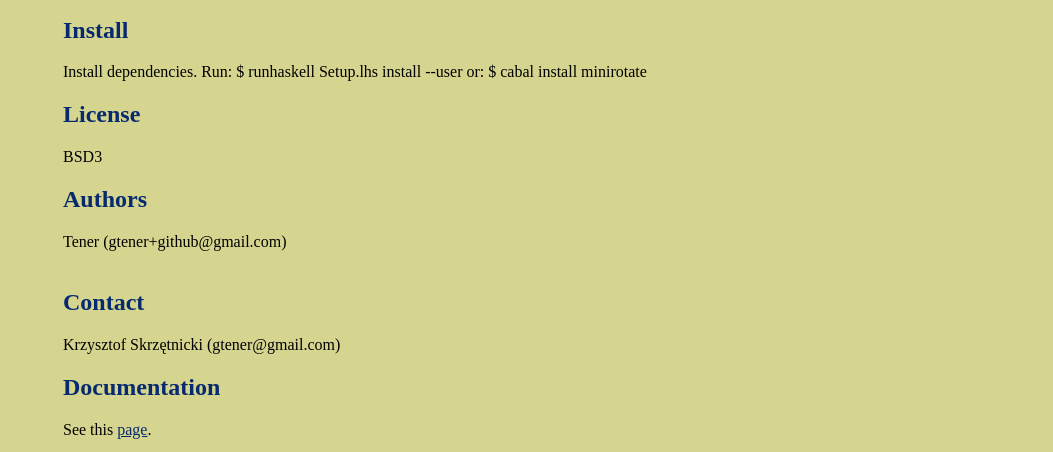
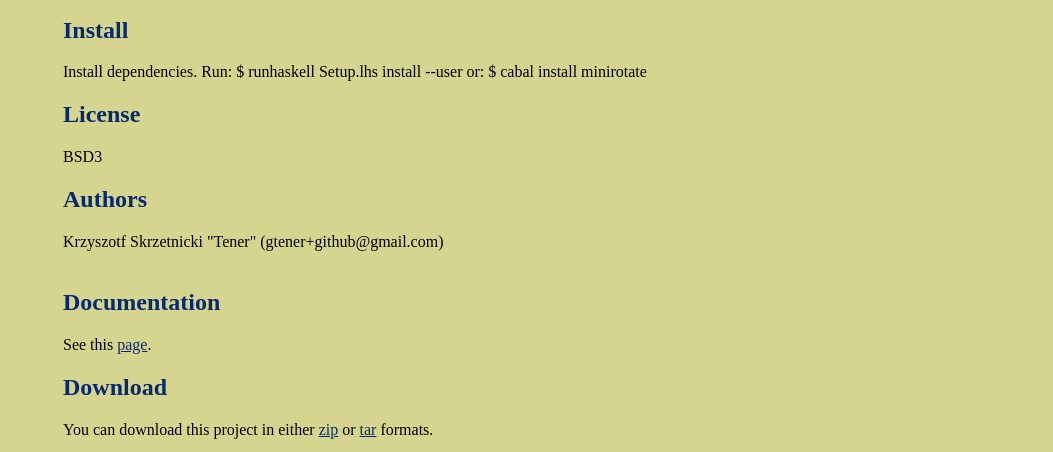
Before and after one commit to Tener/haskell-minirotate, a plain HTML site: page index.html in a window 1280 px wide. Shown: the part 331-783 px from the top of the page, without its empty margins (227-1280 px from the left). Drawn offline with Linux system fonts and the light colour scheme.

Commit message:
small fix

```diff
--- a/index.html
+++ b/index.html
@@ -66,11 +66,8 @@ $ cabal install minirotate
 <h2>License</h2>
 <p>BSD3</p>
 <h2>Authors</h2>
-<p>Tener (gtener+github@gmail.com)
+<p>Krzyszotf Skrzetnicki "Tener" (gtener+github@gmail.com)
 <br/>
-<br/>      </p>
-<h2>Contact</h2>
-<p>Krzysztof Skrzętnicki (gtener@gmail.com)
 <br/>      </p>
 <h2>Documentation</h2>
 <p>See this <a href="doc.html">page</a>.</p>
```
